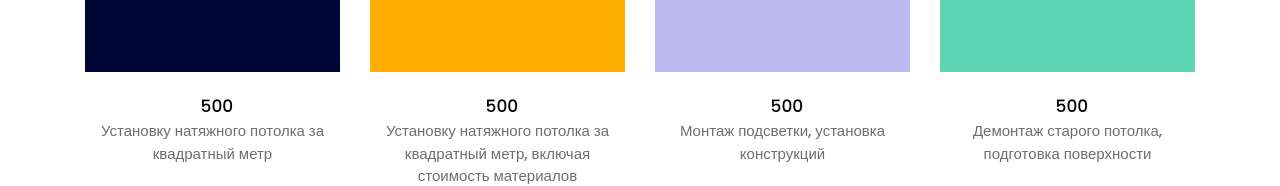
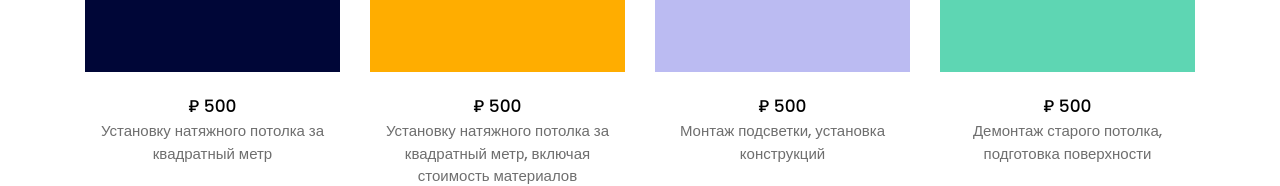
Before and after one commit to likemne/potolki, a website: page index.html in a window 1280 px wide. Shown: the part 3945-4131 px from the top of the page. Drawn offline with Linux system fonts and the light colour scheme.

Commit message:
Update index.html

```diff
--- a/index.html
+++ b/index.html
@@ -160,7 +160,7 @@
                   </div>
                 </div>
                 <div class="card-details text-center pt-4">
-                    <h6 class="m-0 pb-1">&nbsp 500</h6>
+                    <h6 class="m-0 pb-1">₽ 500</h6>
                     <p>Установку натяжного потолка за квадратный метр</p>
                 </div>
               </div>
@@ -181,7 +181,7 @@
                   </div>
                 </div>
                 <div class="card-details text-center pt-4">
-                    <h6 class="m-0 pb-1">&nbsp 500</h6>
+                    <h6 class="m-0 pb-1">₽ 500</h6>
                     <p>Установку натяжного потолка за квадратный метр, включая стоимость материалов</p>
                 </div>
               </div>
@@ -202,7 +202,7 @@
                   </div>
                 </div>
                 <div class="card-details text-center pt-4">
-                    <h6 class="m-0 pb-1">&nbsp 500</h6>
+                    <h6 class="m-0 pb-1">₽ 500</h6>
                     <p>Монтаж подсветки, установка конструкций</p>
                 </div>
               </div>
@@ -223,7 +223,7 @@
                   </div>
                 </div>
                 <div class="card-details text-center pt-4">
-                    <h6 class="m-0 pb-1">&nbsp 500</h6>
+                    <h6 class="m-0 pb-1">₽ 500</h6>
                     <p>Демонтаж старого потолка, подготовка поверхности</p>
                 </div>
               </div>
```
